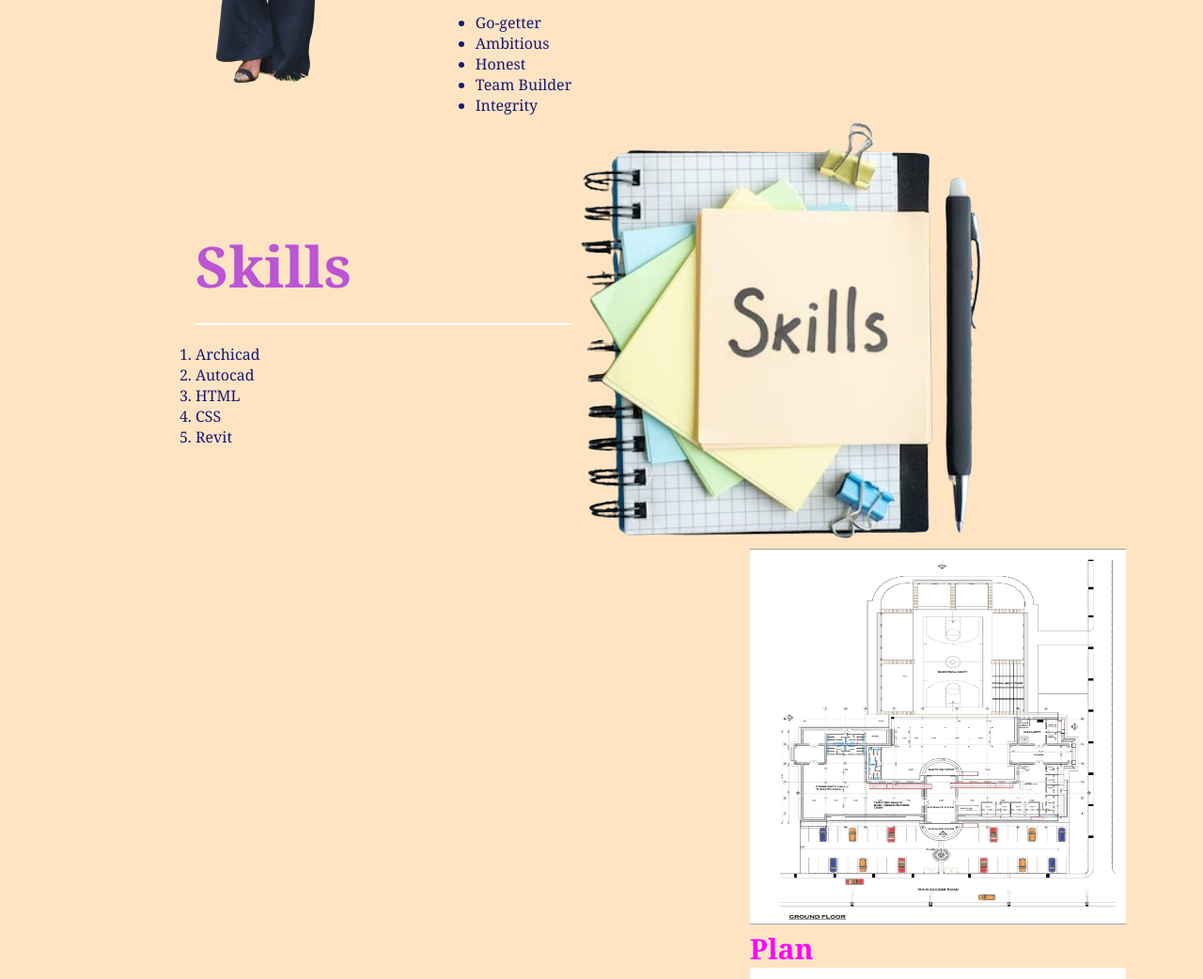
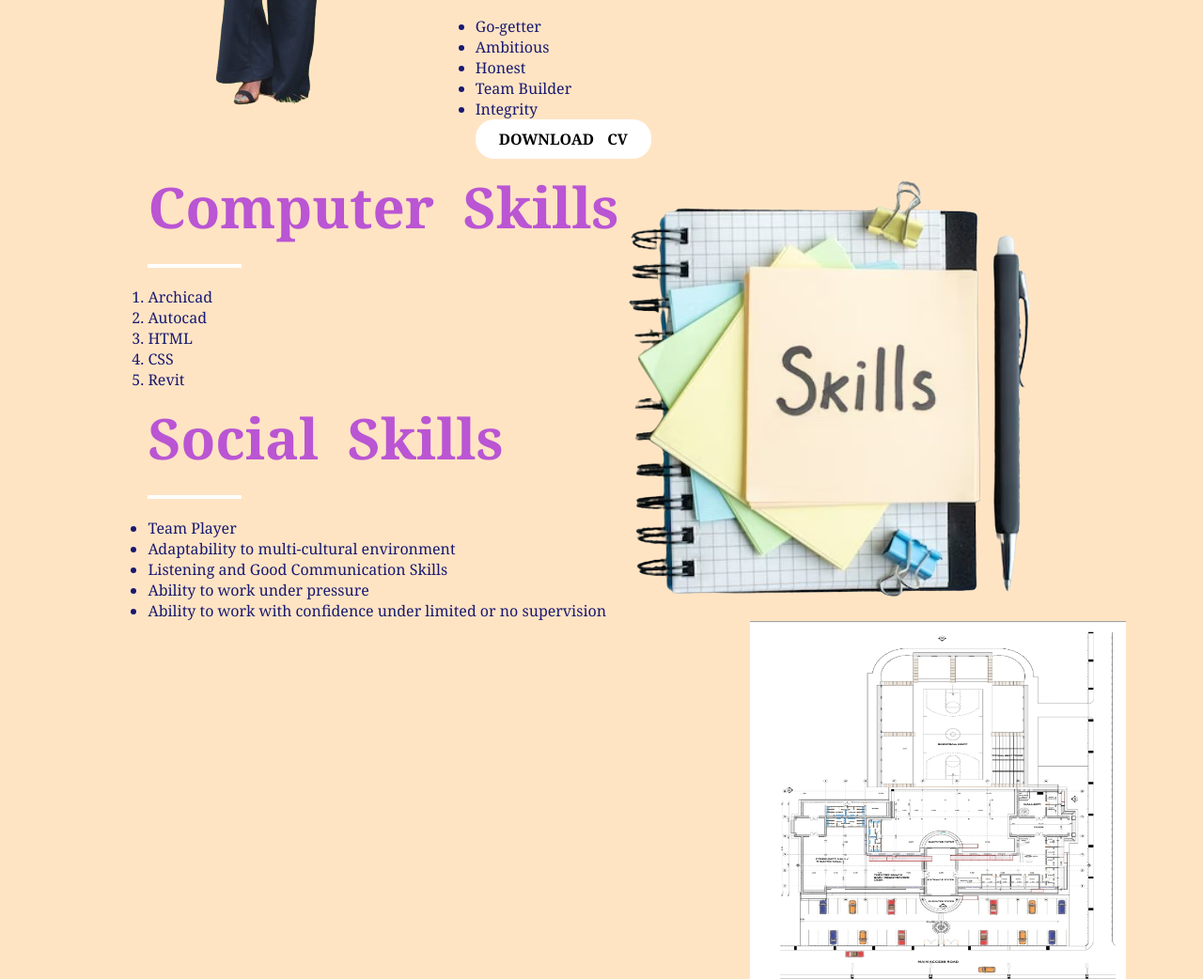
Before and after one commit to Lesliemwangi/portfolio, a plain HTML site: page index.html in a window 1280 px wide. Shown: the part 1262-2304 px from the top of the page at 94% size. Drawn offline with Linux system fonts and the light colour scheme.

Commit message:
index.html

```diff
--- a/index.html
+++ b/index.html
@@ -29,6 +29,7 @@
                 <h1>I am Leslie Wambui Mwangi</h1>
                 <hr>
                 <p>I am an Actress and Architect by profession. I'm also an aspiring Software Developer. I love travelling and site seeing.</p>
+                <a href="#" class="btn">Let's Talk</a>
             </div>
             <div class="images">
                 <img src="img/Moi.png" alt="" class="me">
@@ -55,6 +56,7 @@
                     <li id="li">Team Builder</li>
                     <li id="li">Integrity</li>
                 </ul>
+                <a href="#" class="btn">Download CV</a>
             </div>
         </div>
     </div>
@@ -62,7 +64,7 @@
  <!--This is a code to do an odered list-->
      <div class="main">
         <div class="Skills">
-            <h1>Skills</h1>
+            <h1>Computer Skills</h1>
             <hr>
                 <ol>
                     <li id="li">Archicad</li>
@@ -71,6 +73,15 @@
                     <li id="li">CSS</li>
                     <li id="li">Revit</li>
                 </ol>
+                <h1>Social Skills</h1>
+                <hr>
+                    <ul>
+                        <li id="li">Team Player</li>
+                        <li id="li">Adaptability to multi-cultural environment</li>
+                        <li id="li">Listening and Good Communication Skills</li>
+                        <li id="li">Ability to work under pressure</li>
+                        <li id="li">Ability to work with confidence under limited or no supervision</li>
+                    </ul>
                 </div>
             <div class="images">
                 <img src="img/screen.png" alt="" class="me">
@@ -84,6 +95,7 @@
                 <h1>Projects</h1>
                 <hr>
                 <p>I did a Community Center Project that was to be constructed in Ruaka-Kiambu County using the Archicad Software. See the plans on the left.</p>
+                <a href="#" class="btn">More Projects</a>
             </div>
             <div class="images">
               <img class="plan" src="img/scrn.png" width="10" height="0" alt="">
@@ -100,7 +112,8 @@
         <div>
          <h1>Contact form</h1>
          <hr>
-         <p>Please fill in this Contact Form</p>
+         <h2>Please fill in this Contact Form</h2>
+         <hr>
          <label for="name">First Name:*</label><br>
          <input type="text" name="name" placeholder="Enter your first name" required><br><br>
 
--- a/style.css
+++ b/style.css
@@ -58,8 +58,8 @@ span{
     word-spacing: 15px;
 }
 hr{
-    border: 1px solid white;
-    width: 400px;
+    border: 2px solid white;
+    width: 100px;
     margin: 20px 0px;
 }
 p{
@@ -67,6 +67,23 @@ p{
     color: olive;
     word-spacing: 15px;
     max-width: 80ch;
+}
+.btn{
+    background: white;
+    padding: 10px 25px;
+    text-decoration: none;
+    font-weight: bold;
+    text-transform: uppercase;
+    text-align: center;
+    color: black;
+    display: inline-block;
+    border-radius: 20px;
+    word-spacing: 10px;
+}
+.btn:hover{
+    background: mediumorchid;
+    opacity: 80%;
+    cursor: pointer;
 }
 .about{
     display: flex;
@@ -148,12 +165,12 @@ textarea{
 }
 input:focus-within{
     outline: none;
-    background-color: #5bd183;
+    background-color: mediumorchid;
     border-width: 3px;
 }
 textarea:focus-within{
     outline: none;
-    background-color: #5bd183;
+    background-color: mediumorchid;
     border-width: 5px;
 }
 button{
@@ -163,10 +180,14 @@ button{
     box-sizing: 50px;
     padding: 10px 18px;
     text-align: center;
+    font-weight: bold;
+    text-transform: uppercase;
     display: flex;
     margin: auto;
+    word-spacing: 10px;
 }
 button:hover{
+    background: mediumorchid;
     opacity: 80%;
     cursor: pointer;
 }
```
